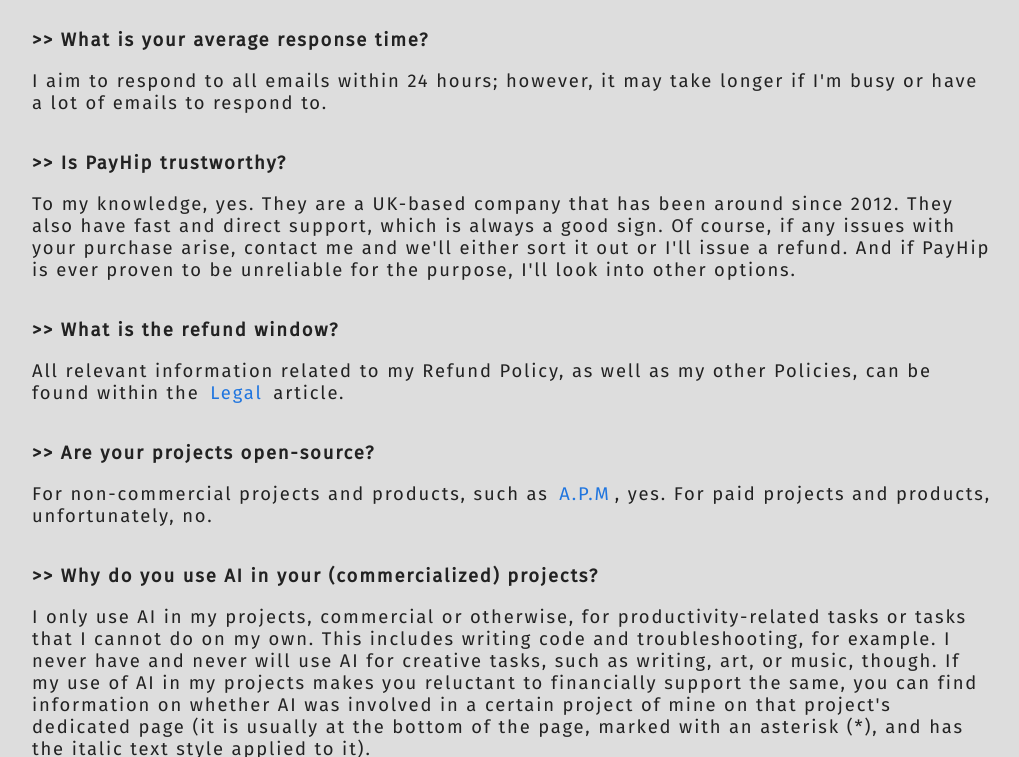
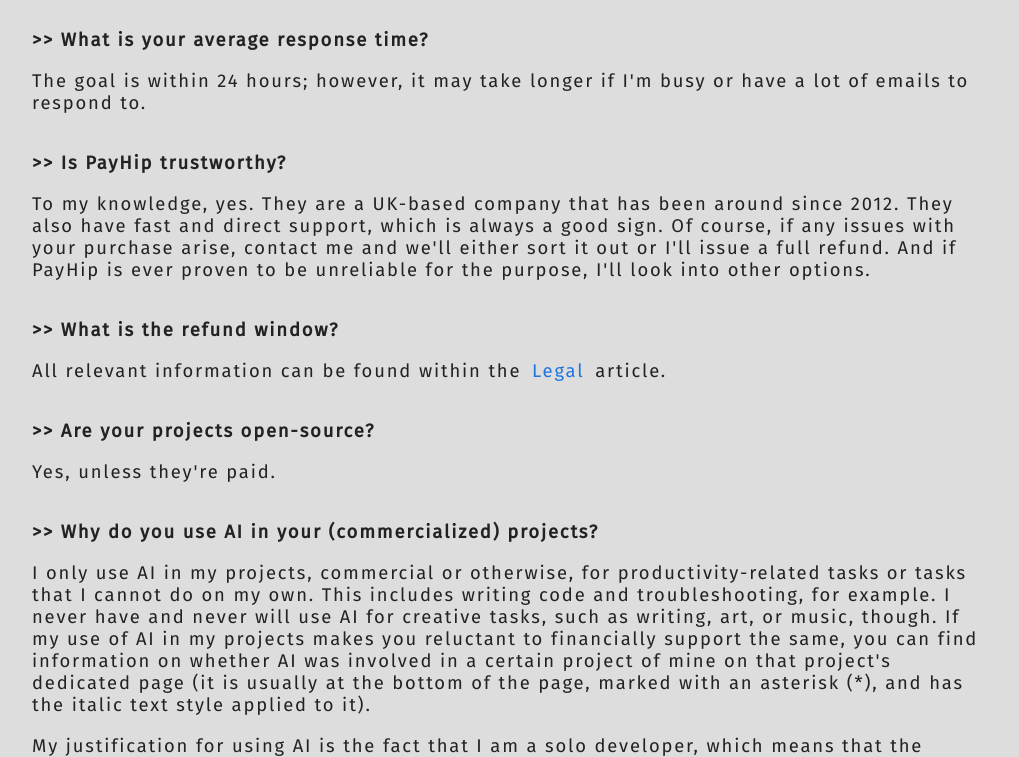
Before and after one commit to Cornelius736/corneliusatweb.github.io, a plain HTML site: page support/faq.html in a window 1280 px wide. Shown: the part 343-1100 px from the top of the page, without its empty margins (128-1147 px from the left). Drawn offline with Linux system fonts and the light colour scheme.

Commit message:
small fix

```diff
--- a/support/faq.html
+++ b/support/faq.html
@@ -32,19 +32,19 @@
         <br><br>
         <p><b>>> What is your average response time?</b></p>
         <br>
-        <p>I aim to respond to all emails within 24 hours; however, it may take longer if I'm busy or have a lot of emails to respond to.</p>
+        <p>The goal is within 24 hours; however, it may take longer if I'm busy or have a lot of emails to respond to.</p>
         <br><br>
         <p><b>>> Is PayHip trustworthy?</b></p>
         <br>
-        <p>To my knowledge, yes. They are a UK-based company that has been around since 2012. They also have fast and direct support, which is always a good sign. Of course, if any issues with your purchase arise, contact me and we'll either sort it out or I'll issue a refund. And if PayHip is ever proven to be unreliable for the purpose, I'll look into other options.</p>
+        <p>To my knowledge, yes. They are a UK-based company that has been around since 2012. They also have fast and direct support, which is always a good sign. Of course, if any issues with your purchase arise, contact me and we'll either sort it out or I'll issue a full refund. And if PayHip is ever proven to be unreliable for the purpose, I'll look into other options.</p>
         <br><br>
         <p><b>>> What is the refund window?</b></p>
         <br>
-        <p>All relevant information related to my Refund Policy, as well as my other Policies, can be found within the <a href="article/legal/">Legal</a> article.</p>
+        <p>All relevant information can be found within the <a href="article/legal/">Legal</a> article.</p>
         <br><br>
         <p><b>>> Are your projects open-source?</b></p>
         <br>
-        <p>For non-commercial projects and products, such as <a href="https://corneliusatweb.space/explore/instance/APM/" target="_blank">A.P.M</a>, yes. For paid projects and products, unfortunately, no.</p>
+        <p>Yes, unless they're paid.</p>
         <br><br>
         <p><b>>> Why do you use AI in your (commercialized) projects?</b></p>
         <br>
```
Also changed, not shown: support/contact.html (+1 -3 lines).
